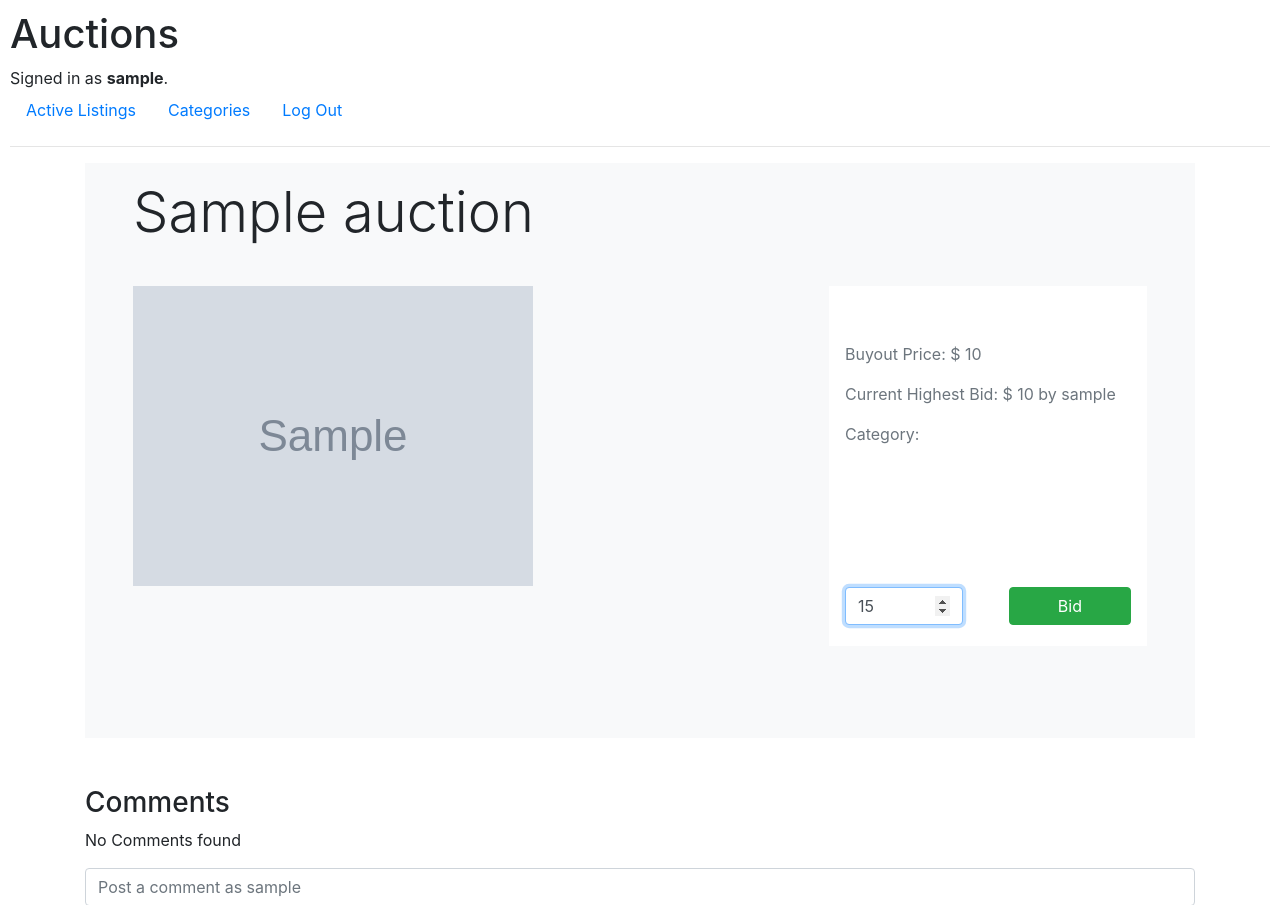
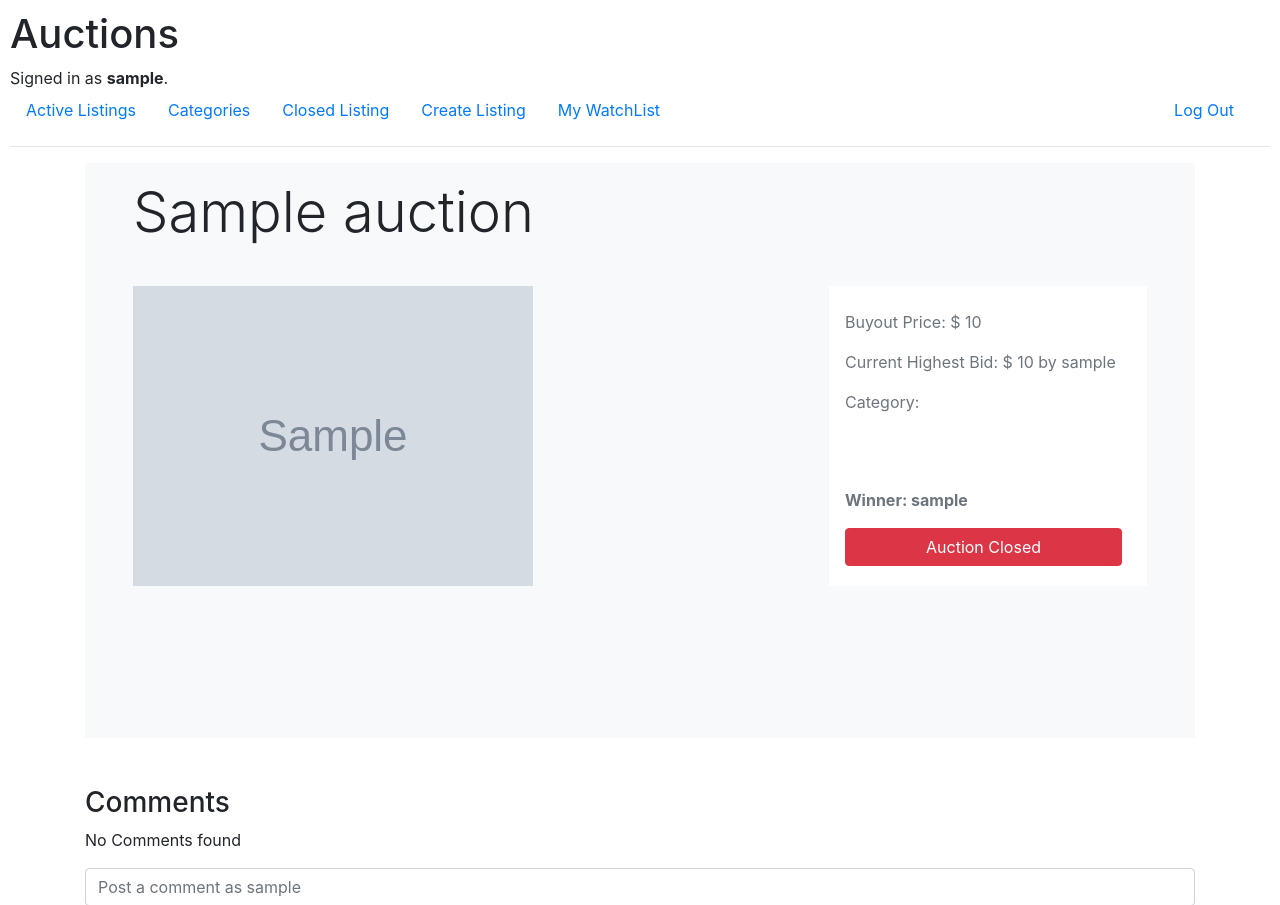
Before and after one commit to Whacko23/Auction-Website, a Django app: page /auction/1 in a window 1280 px wide. Shown: the top 905 px of the page. Run offline with Django 3.2, Linux system fonts and the light colour scheme; a user stored in the database is signed in; tables that the repository leaves empty hold one stand-in row (values such as "Sample post"); grey boxes marked "Sample" are stand-in pictures; some libraries are stand-ins or nearby versions.

Commit message:
Added auction status:Closed & Open

```diff
--- a/auctions/models.py
+++ b/auctions/models.py
@@ -24,8 +24,8 @@
     listed_by = models.ForeignKey(User, on_delete=models.CASCADE, related_name='auctions')
     category = models.ForeignKey(Categories, on_delete=models.PROTECT, related_name='auctions')
     created_at = models.DateTimeField(auto_now_add=True, editable=False)
-    # closed = models.BooleanField(default=False)
-    # winner = models.ForeignKey(User,on_delete=models.SET_NULL, null=True, blank=True, name='won_auctions')
+    closed = models.BooleanField(default=False)
+    winner = models.ForeignKey(User,on_delete=models.SET_NULL, null=True, blank=True, related_name='won_auctions')
     allotted_time = models.IntegerField()
     image = models.ImageField(upload_to="images/product/%Y/%m", null=True, blank=True)
 
--- a/auctions/templates/auctions/auction.html
+++ b/auctions/templates/auctions/auction.html
@@ -8,13 +8,13 @@
   <div class="bg-light">
     <div class="px-5 pt-3 pb-2">
       <h1 class="display-4">{{auction.name_of_product}}</h1>
-      <div class="row pt-3 pb-5" style="margin-bottom: 5rem;">
+      <div class="row pt-3 pb-5" style="margin-bottom: 5rem; ">
         <div class="col-xxl-8 col-xl-8 col-lg-8 col-md-12 col-sm-12 py-3">
           <img class="img-fluid" src = "{{img}} " style="max-height: 25em; max-width: 40em; object-fit:cover;">
         </div>
         <div class="col-xxl-4 col-xl-4 col-lg-12 col-md-12 col-sm-12 py-3">
-          <section id = "product_details" class="p-3 bg-white" style="height: 120%; position: relative; ">
-            <div class="p-3 bg-white"></div>
+          <!-- Description Top -->
+          <section id = "product_details" class="p-3 bg-white" style="position: relative; min-height: 300px;">
             <p class="pt-2 text-secondary">Buyout Price: $ {{auction.buyout_price}}</p>
             <p class="text-secondary">
               {% if bids %}
@@ -28,7 +28,20 @@
               {% endif %}
             </p>
             <p class="text-secondary">Category: {{auction.category}}</p>
-            <div style="position: absolute; bottom:5px;">
+
+            <!-- Bottom of the description -->
+            <div style="position: absolute; bottom:5px; align-content: center;">
+              <!-- if auction open  -->
+              {% if not auction.closed %}
+                  <!-- if user == op -->
+
+                {% if auction.listed_by == request.user %}
+                  <form action="{% url 'auction' auction.id %}" method="post">
+                    {% csrf_token %}
+                    <input type="submit" value="Close Auction" class="btn btn-warning" name="close-auction" style="margin-bottom: 15px; padding-left: 5em; padding-right: 5em;">
+                  </form>
+                  <!-- if user != op -->
+                {% else %}
                   <form action="{% url 'auction' auction.id %}" method="post">
                     {% csrf_token %}
                     <div class="row">
@@ -44,14 +57,24 @@
                       </div>
                     </div>
                   </form>
+                {% endif %}
+
+
+              {% else %}
+                <!-- if auction closed  -->
+
+                {% if auction.winner %}
+                  <p class="text-secondary font-weight-bold">Winner: {{auction.winner}}</p>
+                {% endif %}
+
+                <div class="btn btn-danger" style="margin-bottom: 15px; padding-left: 5em; padding-right: 5em;">
+                  Auction Closed
                 </div>
-
+              {% endif %}
+            </div>
           </section>
-
         </div>
       </div>
-
-
     </div>
   </div>
   <section id="comments">
--- a/auctions/templates/auctions/layout.html
+++ b/auctions/templates/auctions/layout.html
@@ -23,8 +23,17 @@
             <li class="nav-item">
                 <a class="nav-link" href="{% url 'categories' %}">Categories</a>
             </li>
+            <li class="nav-item">
+                <a class="nav-link" href="{% url 'closed_auctions' %}">Closed Listing</a>
+            </li>
             {% if user.is_authenticated %}
                 <li class="nav-item">
+                    <a class="nav-link" href="#">Create Listing</a>
+                </li>
+                <li class="nav-item" >
+                    <a class="nav-link" href="#">My WatchList</a>
+                </li>
+                <li class="nav-item" style="margin-left:auto; margin-right: 20px;">
                     <a class="nav-link" href="{% url 'logout' %}">Log Out</a>
                 </li>
             {% else %}
--- a/auctions/urls.py
+++ b/auctions/urls.py
@@ -12,6 +12,7 @@
     path("auction/<int:id>", views.auction, name="auction"),
     path("categories", views.categories, name='categories'),
     path("categories/<str:category>", views.category_listing, name='category'),
+    path("closed", views.closed_auctions, name='closed_auctions'),
 
 ]
 
--- a/auctions/views.py
+++ b/auctions/views.py
@@ -12,25 +12,21 @@
 def comment_to_list(comments):
     mainlist = []
     thread = []
-    print('-------------')
 
     for comment in comments:
-        print("comment ", comment, comment.subcomment)
         if comment.subcomment == None:
             thread.append(comment)
             for subcomment in comment.subcomments.all():
                 thread.append(subcomment)
 
-            print('thread', thread)
             mainlist.append(thread)
             thread = []
 
-    print('-------------')
     return mainlist
 
 
 def index(request):
-    auctions = Auction.objects.all()
+    auctions = Auction.objects.filter(closed=False)
     return render(request, "auctions/index.html", {
         "auctions": auctions,
     })
@@ -55,14 +51,15 @@
         parent_comment = Comments.objects.get(pk=parent_id)
         comment = Comments(user=request.user,comment=text, auction=current_auction, subcomment=parent_comment)
         comment.save()
-
     elif request.method == 'POST' and 'anonymous-reply' in request.POST:
         text = request.POST['anonymous-reply']
         parent_id = request.POST['comment_id']
         parent_comment = Comments.objects.get(pk=parent_id)
         comment = Comments(comment=text, auction=current_auction, subcomment=parent_comment)
         comment.save()
-
+    elif request.method == 'POST' and 'close-auction' in request.POST:
+        current_auction.closed = True
+        current_auction.save()
 
 
     #Ordering the bids by highest to lowest
@@ -180,7 +177,7 @@
 
 def category_listing(request, category):
     category = Categories.objects.get(pk=category)
-    auctions = category.auctions.all()
+    auctions = category.auctions.filter(closed=False)
 
     for auction in auctions:
         auction.image = '../' + str(auction.image)
@@ -188,3 +185,9 @@
     return render(request, "auctions/index.html", {
         "auctions": auctions,
     })
+
+def closed_auctions(request):
+    auctions = Auction.objects.filter(closed=True)
+    return render(request, "auctions/index.html", {
+        "auctions": auctions,
+    })
```
Also changed, not shown: auctions/migrations/0006_alter_auction_image_alter_comments_subcomment.py (added), auctions/migrations/0007_auction_closed_auction_won_auctions.py (added), auctions/migrations/0008_remove_auction_won_auctions_auction_winner.py (added). Lines whose indentation alone changed are shown as unchanged.
